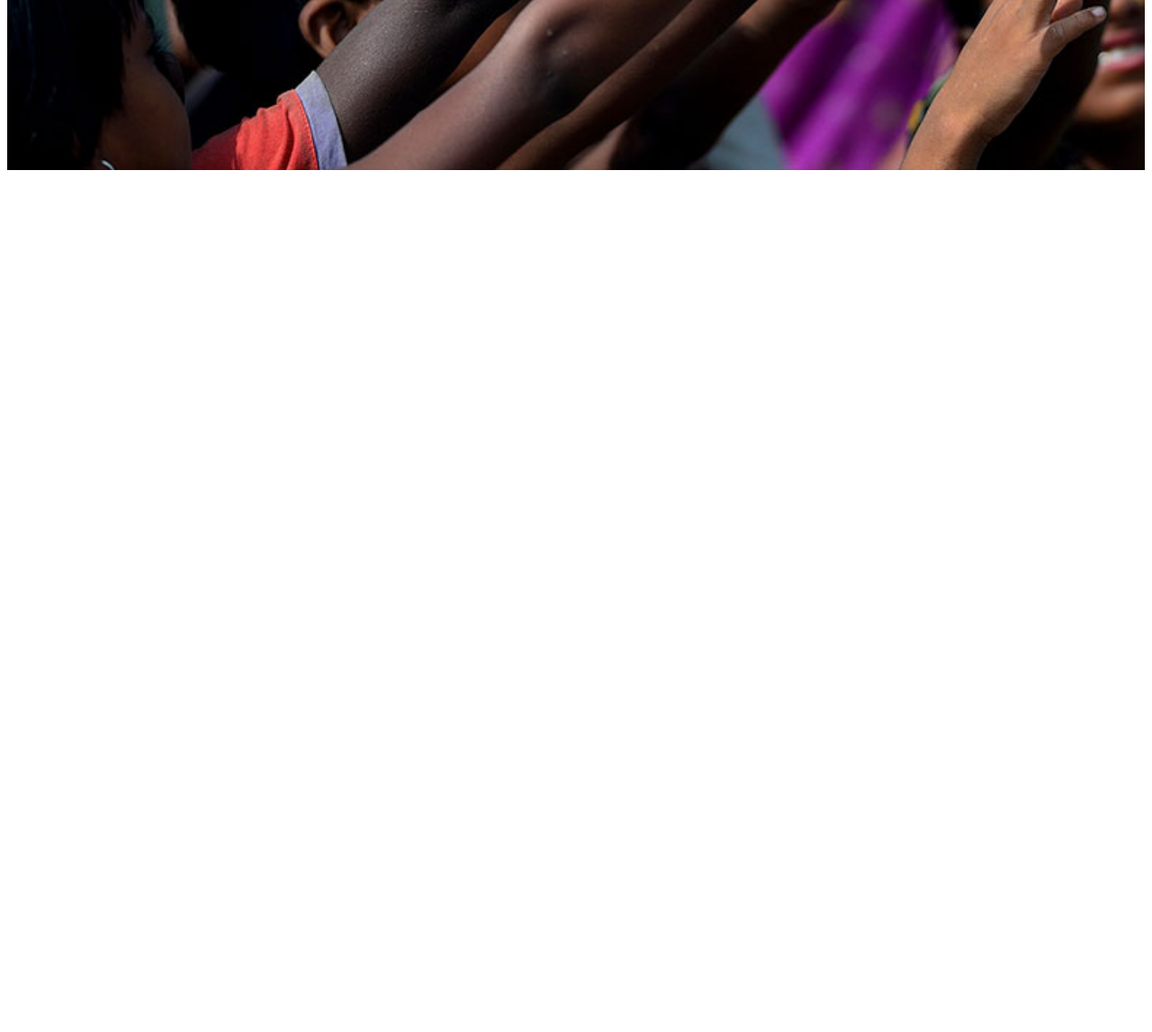
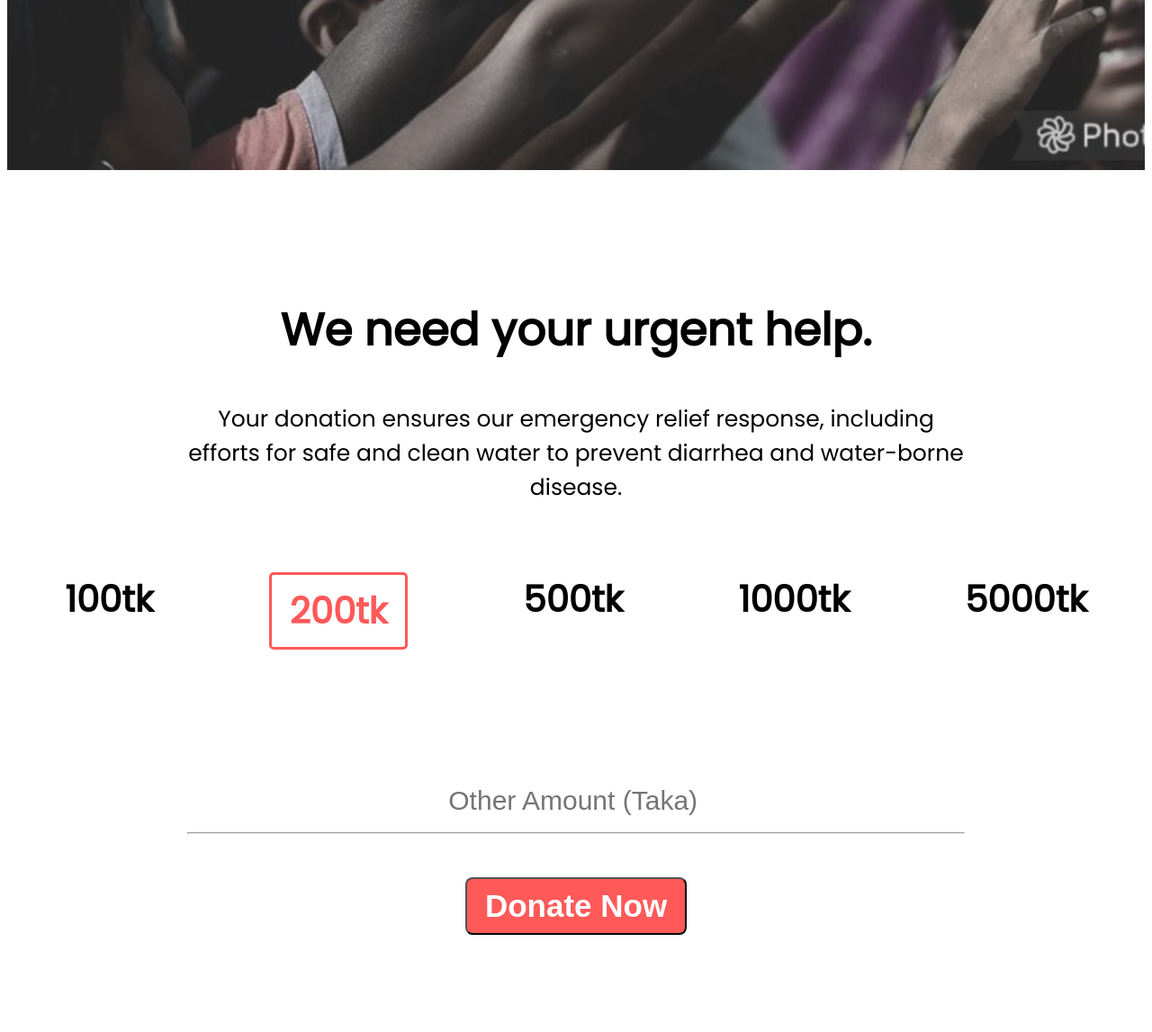
Before and after one commit to Dev-Tamzid/Assignment-1, a plain HTML site: page index.html in a window 1280 px wide. Shown: the part 762-1909 px from the top of the page at 90% size. Before the commit the page ends 959 px from the top, so only its background shows below. Drawn offline with Linux system fonts and the light colour scheme.

Commit message:
donate added

```diff
--- a/index.html
+++ b/index.html
@@ -22,8 +22,30 @@
       <a class="btn" target="_blank" href="#">Donate Now</a>
     </div>
    </section>
+                      <!-- Banner section finish -->
 
-                        <!-- Banner section finish -->
+                      <!-- donate section start -->
+   <section class="donate-section">
+    <div class="donate-main">
+      <h1 class="donate-header">We need your urgent help.</h1>
+      <p class="donate-p">Your donation ensures our emergency relief response, including efforts for safe and clean water to prevent diarrhea and water-borne disease.</p>
+    </div>
+    <div class="donate-taka">
+      <div class="taka"><b>100tk</b></div>
+      <div id="default" class="taka"><b>200tk</b></div>
+      <div class="taka"><b>500tk</b></div>
+      <div class="taka"><b>1000tk</b></div>
+      <div class="taka"><b>5000tk</b></div>
+    </div>
+
+    <div  class="form">
+      <form action="#">
+       <input class="input" placeholder=" Other Amount (Taka)" type="number"> <hr>
+       <input class="btn" type="submit" value="Donate Now">
+      </form>
+    </div>
+   </section>
+                      <!-- donate section finish -->
 
 </body>
 </html>
--- a/style.css
+++ b/style.css
@@ -2,9 +2,9 @@ body{
  font-family: 'Poppins', sans-serif;
 
 }
-
+                    /* Banner-section-start */
 .banner-section{
-  background-image: url("img/donation13.jpg");
+  background-image: url("img/donate-now.jpg");
   background-repeat: no-repeat;
   background-size: cover;
   padding: 16%;
@@ -40,3 +40,54 @@ body{
   font-weight: bold;
 
 }
+                            /* Banner-section-finish */
+
+                            /* Donate-section-start */
+  .donate-section{
+    text-align: center;
+  }
+
+  .donate-main{
+    padding-top: 100px;
+    padding-left:200px ;
+    padding-right: 200px;
+  }
+
+  .donate-header{
+    font-size: 50px;
+    font-weight: bold;
+  }
+
+  .donate-p{
+    font-size: 25px;
+  }
+
+  .donate-taka{
+    display: flex;
+    text-align: center;
+  }
+
+  .taka{
+    font-size: 40px;
+    /* padding: 5px 10px; */
+    margin: 50px auto;
+  }
+
+  #default{
+    border: 3px solid #ff5959;
+    color: #ff5959;
+    padding: 10px 20px;
+    border-radius: 5px;
+  }
+  .input{
+    font-size: 30px;
+    border: none;
+    padding-bottom: 10px;
+    text-align: center;
+  }
+
+  .form{
+    padding: 100px 200px;
+
+  }
+                            /* Donate-section-finish */
```
Also changed, not shown: img/donate-now.jpg (added).
